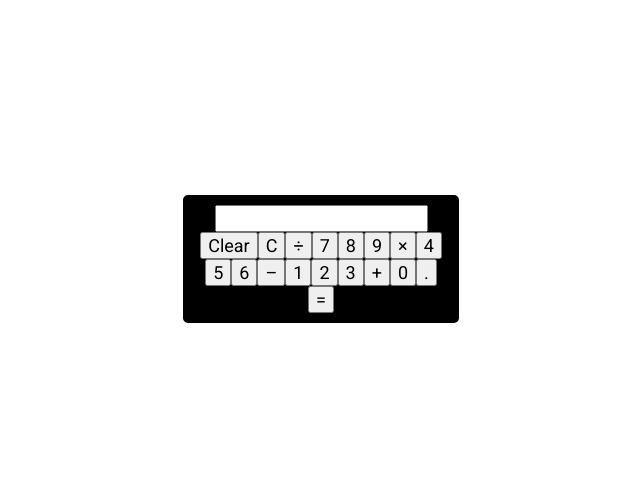
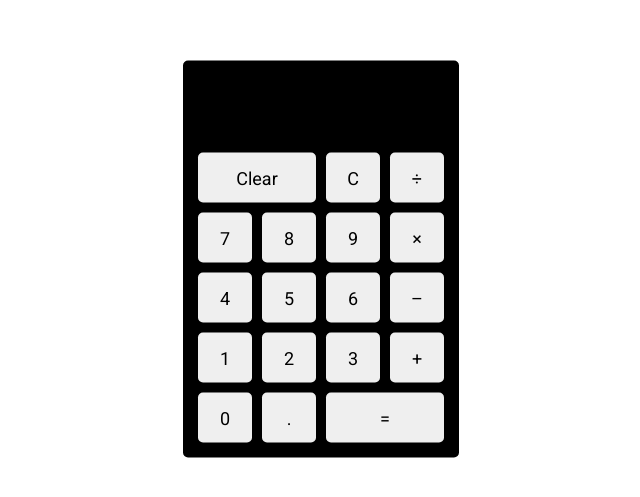
Before and after one commit to moazam94/React-Calculator, a React (Create React App) app in the folder calculator/: page / in a window 1280 px wide. Shown: the part 141-638 px from the top of the page, without its empty margins (319-959 px from the left). Built offline with nearby package versions, Linux system fonts and the light colour scheme.

Commit message:
more functionality

```diff
--- a/calculator/src/App.css
+++ b/calculator/src/App.css
@@ -23,3 +23,45 @@
   background: black;
   border-radius: 5px;
 }
+
+.keypad {
+  display: grid;
+  grid-template-columns: repeat(4, 1fr);
+  grid-auto-rows: minmax(60px, auto);
+}
+
+input[type="text"] {
+  height: 75px;
+  width: 249px;
+  background-color: black;
+  border: 0px;
+  color: white;
+  text-align: right;
+  font-size: 25px;
+  font-weight: 500;
+  letter-spacing: 1px;
+}
+
+#clear {
+  grid-column: 1/3;
+  grid-row: 1;
+  color: black;
+}
+
+#result {
+  grid-column: 3/5;
+  grid-row: 5;
+  color: black;
+}
+
+#backspace {
+  color: black;
+}
+
+button {
+  margin: 5px;
+  border: none;
+  border-radius: 5px;
+  cursor: pointer;
+  color: black;
+}
--- a/calculator/src/App.js
+++ b/calculator/src/App.js
@@ -4,6 +4,18 @@
 
 function App () {
   const [result, setResult] = useState("");
+
+
+  const handleClick = (e) => {
+    setResult(result.concat(e.target.name));
+
+  }
+  const clear = () => {
+    setResult("");
+  }
+  const backspace = () => {
+
+  }
   return (
     <>
       <div className='container'>
@@ -12,24 +24,24 @@
         </form>
 
         <div className='keypad'>
-          <button>Clear</button>
-          <button>C</button>
-          <button>&divide;</button>
-          <button>7</button>
-          <button>8</button>
-          <button>9</button>
-          <button>&times;</button>
-          <button>4</button>
-          <button>5</button>
-          <button>6</button>
-          <button>&ndash;</button>
-          <button>1</button>
-          <button>2</button>
-          <button>3</button>
-          <button>+</button>
-          <button>0</button>
-          <button>.</button>
-          <button>=</button>
+          <button onClick={clear} id="clear">Clear</button>
+          <button onClick={backspace} id="backspace">C</button>
+          <button name='/' onClick={handleClick}>&divide;</button>
+          <button name='7' onClick={handleClick}>7</button>
+          <button name='8' onClick={handleClick}>8</button>
+          <button name='9' onClick={handleClick}>9</button>
+          <button name='*' onClick={handleClick}>&times;</button>
+          <button name='4' onClick={handleClick}>4</button>
+          <button name='5' onClick={handleClick}>5</button>
+          <button name='6' onClick={handleClick}>6</button>
+          <button name='-' onClick={handleClick}>&ndash;</button>
+          <button name='1' onClick={handleClick}>1</button>
+          <button name='2' onClick={handleClick}>2</button>
+          <button name='3' onClick={handleClick}>3</button>
+          <button name='+' onClick={handleClick}>+</button>
+          <button name='0' onClick={handleClick}>0</button>
+          <button name='.' onClick={handleClick}>.</button>
+          <button name='=' onClick={handleClick} id="result">=</button>
         </div>
       </div>
     </>
```
